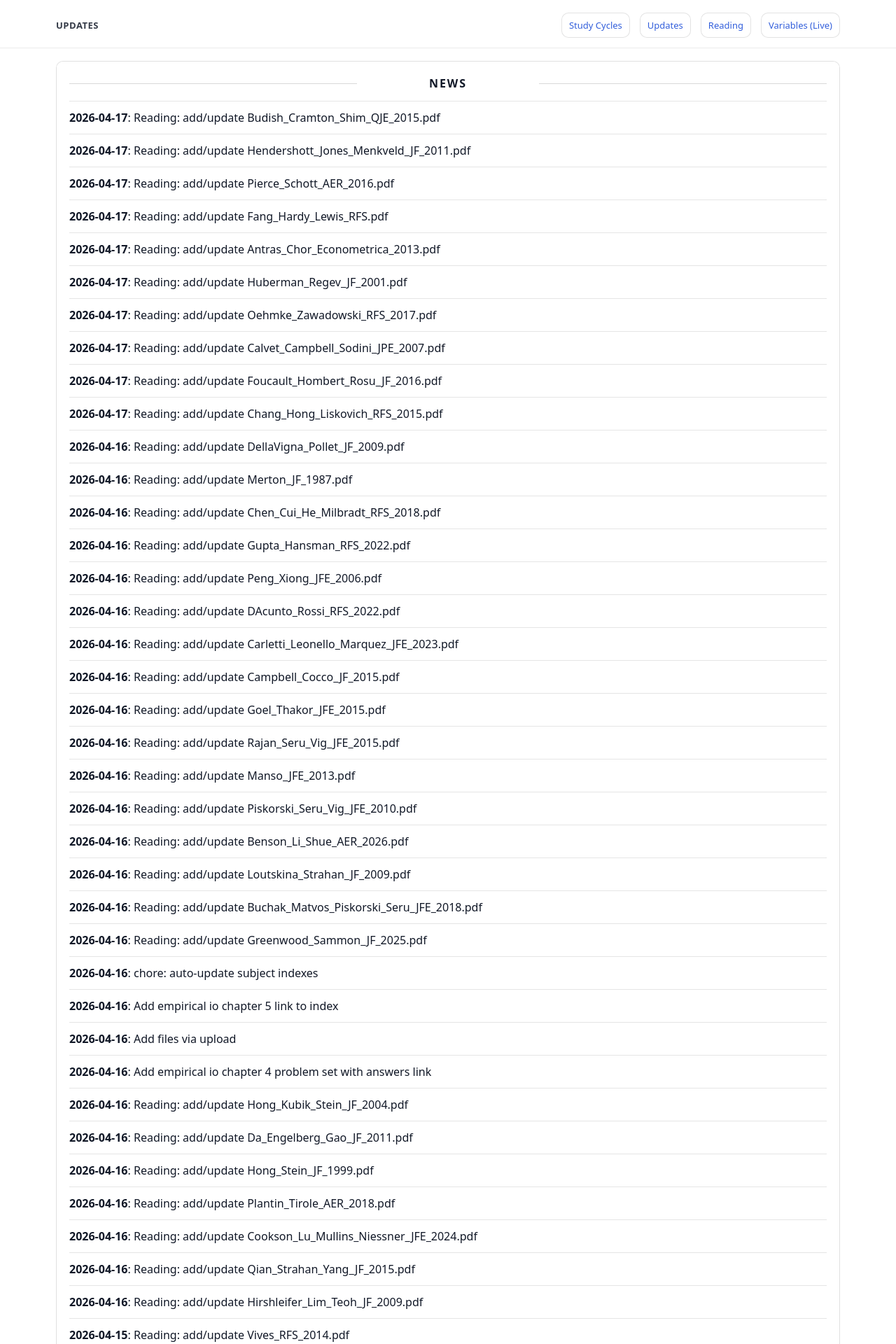
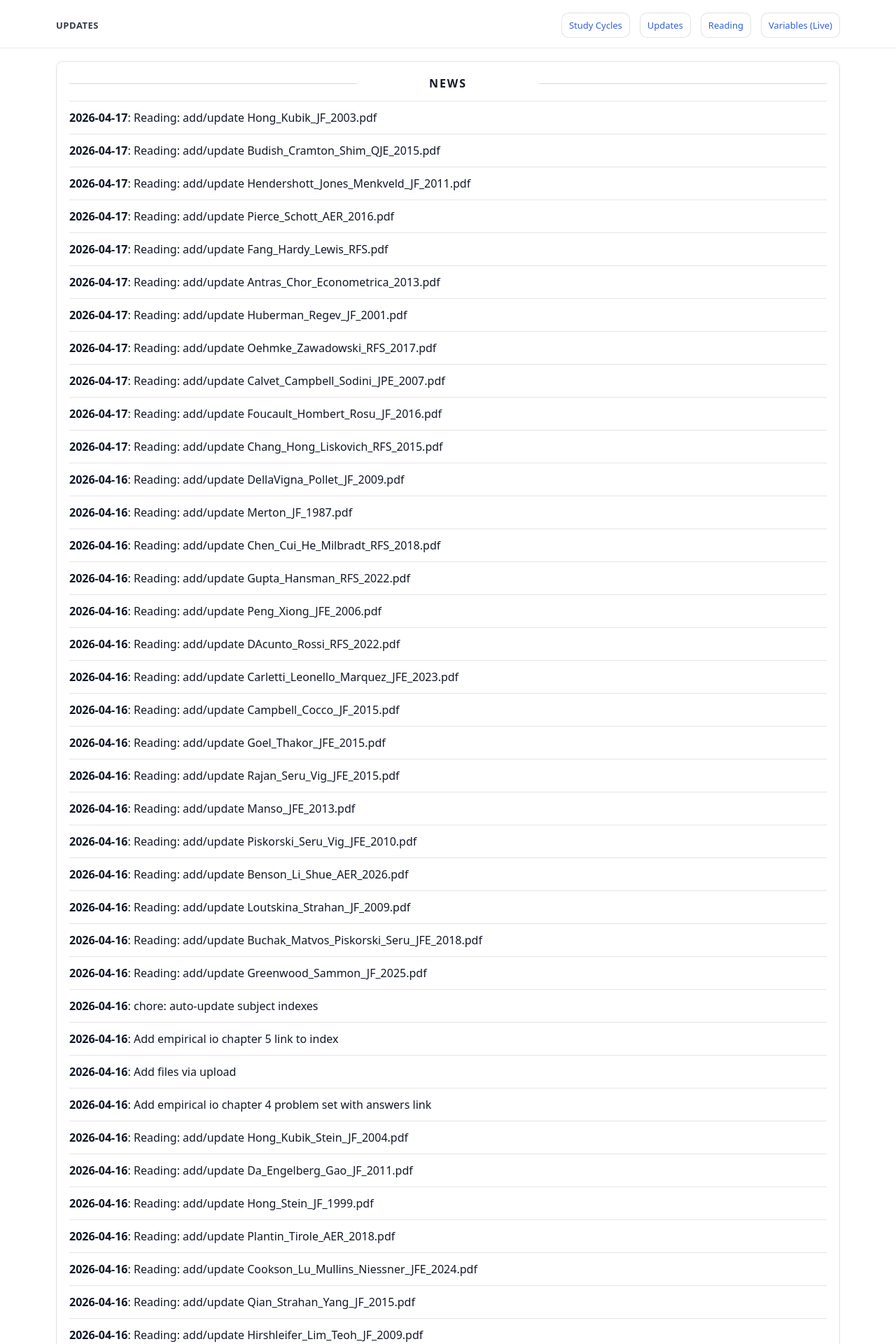
Before and after one commit to yaxinzn/study-archive, a Jekyll site: the page built from updates/index.md, in a window 1280 px wide. Shown: the top 1920 px of the page at 70% size. Built offline with Jekyll 4.4.1, drawn with Linux system fonts in a browser that asks for light colours; some of the changed text lies outside the part shown.

Commit message:
chore: update NEWS feed

```diff
--- a/_data/news.yml
+++ b/_data/news.yml
@@ -1,4 +1,7 @@
 # Auto-generated update history (sorted newest -> oldest). Do not edit manually.
+- ts: "1776418837"
+  date: "2026-04-17"
+  title: "Reading: add/update Hong_Kubik_JF_2003.pdf"
 - ts: "1776418737"
   date: "2026-04-17"
   title: "Reading: add/update Budish_Cramton_Shim_QJE_2015.pdf"
```
